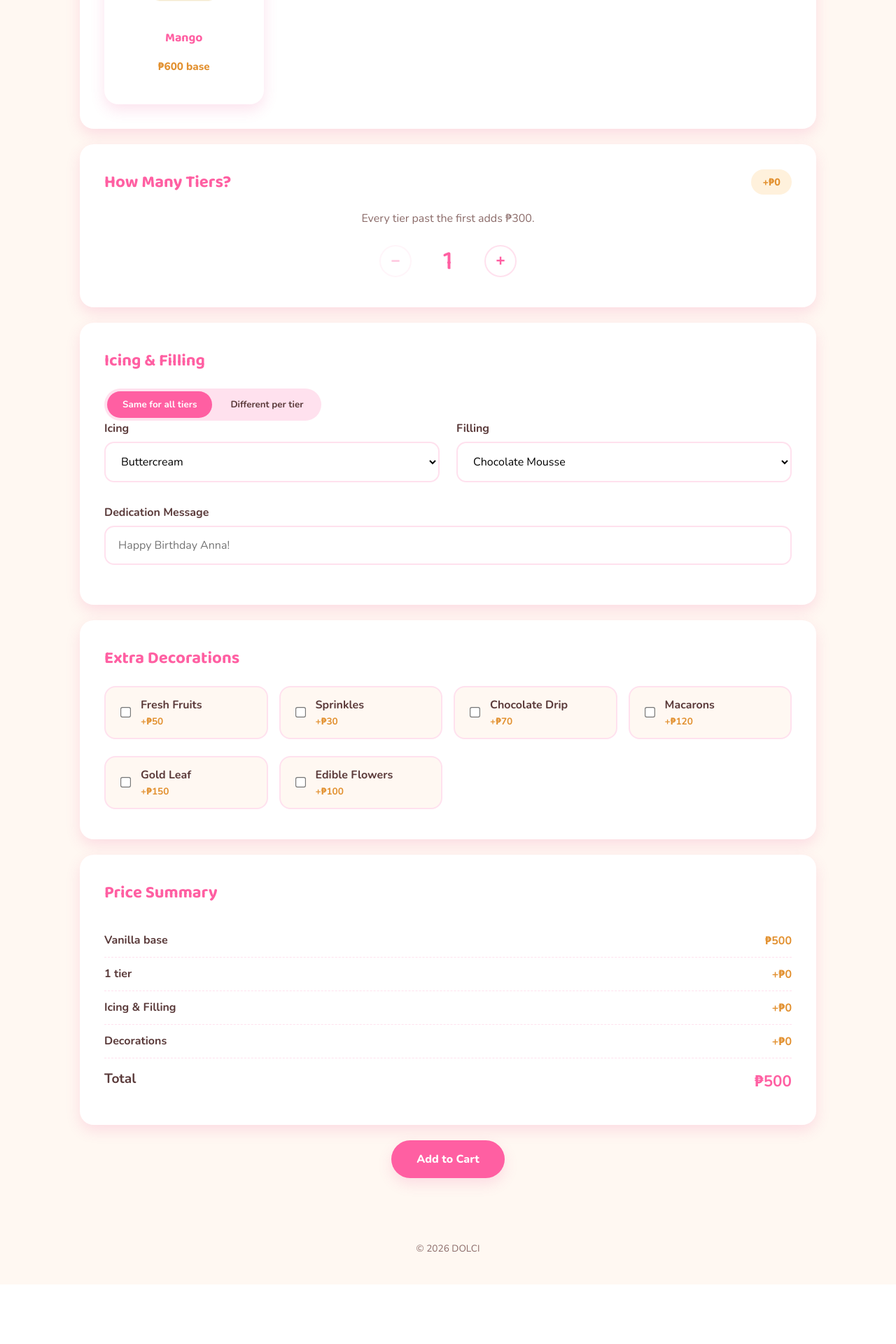
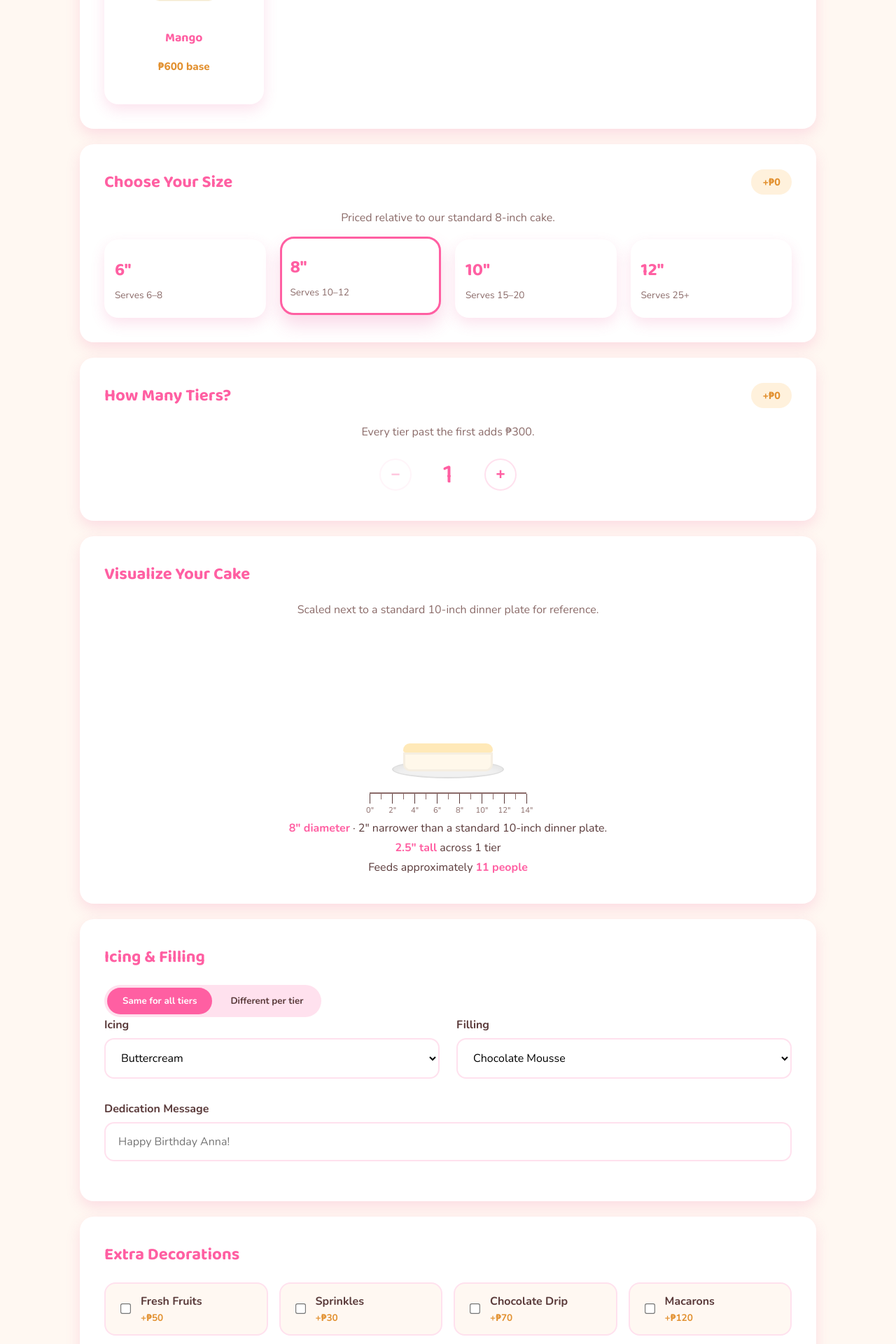
Before and after one commit to brennon24/IM2, a PHP site: page /menu.php in a window 1280 px wide. Shown: the part 770-2690 px from the top of the page at 70% size. Before the commit the page ends 2605 px from the top, so only its background shows below. Run offline with PHP 8.4, Linux system fonts and the light colour scheme; data comes from the database, SQL or seed files in the repository.

Commit message:
added a size comparison feature, have to check admin

```diff
--- a/DOLCIMAIN/backend/update_cart.php
+++ b/DOLCIMAIN/backend/update_cart.php
@@ -19,6 +19,7 @@ if (!$cartId) {
 
 $cakeId = (int) ($data['cakeId'] ?? 0);
 $flavor = $data['flavor'] ?? '';
+$size = $data['size'] ?? '8 inch';
 $layers = (int) ($data['tiers'] ?? 1);
 $icing = is_array($data['icing'] ?? null) ? json_encode($data['icing']) : ($data['icing'] ?? '');
 $filling = is_array($data['filling'] ?? null) ? json_encode($data['filling']) : ($data['filling'] ?? '');
@@ -29,13 +30,14 @@ $totalPrice = (float) ($data['total'] ?? 0);
 // UserID is included in the WHERE clause so a user can only ever edit their own cart rows
 $stmt = $conn->prepare(
     "UPDATE CART
-     SET CakeID = ?, Flavor = ?, Layers = ?, Icing = ?, Filling = ?, Decorations = ?, CakeText = ?, TotalPrice = ?
+     SET CakeID = ?, Flavor = ?, Size = ?, Layers = ?, Icing = ?, Filling = ?, Decorations = ?, CakeText = ?, TotalPrice = ?
      WHERE CartID = ? AND UserID = ?"
 );
 $stmt->bind_param(
-    'isissssdii',
+    'ississssdii',
     $cakeId,
     $flavor,
+    $size,
     $layers,
     $icing,
     $filling,
--- a/DOLCIMAIN/cart.php
+++ b/DOLCIMAIN/cart.php
@@ -129,6 +129,7 @@ function decodeMaybeJson($value)
               </div>
 
               <div class="cart-item-details">
+                <p><strong>Size:</strong> <?= htmlspecialchars($item['Size'] ?? '8 inch') ?></p>
                 <p><strong>Tiers:</strong> <?= (int) $item['Layers'] ?></p>
 
                 <?php if ($isPerLayer): ?>
--- a/DOLCIMAIN/css/style.css
+++ b/DOLCIMAIN/css/style.css
@@ -1330,3 +1330,182 @@ textarea {
   background: #ffe3e3;
   color: #b3261e;
 }
+
+/* =====================================
+   Size Selection
+===================================== */
+
+.size-grid {
+  display: grid;
+  grid-template-columns: repeat(auto-fit, minmax(120px, 1fr));
+  gap: 20px;
+}
+
+.size-card {
+  background: white;
+  border: 3px solid transparent;
+  border-radius: var(--radius-card);
+  box-shadow: var(--shadow-soft);
+  padding: 20px 12px;
+  text-align: center;
+  cursor: pointer;
+  font-family: var(--font-ui);
+  transition: 0.2s;
+  display: flex;
+  flex-direction: column;
+  gap: 6px;
+  pointer-events: auto;
+}
+
+.size-card strong {
+  font-family: var(--font-display);
+  color: var(--pink-bubble);
+  font-size: 1.6rem;
+}
+
+.size-card span {
+  color: var(--cocoa-soft);
+  font-size: 0.85rem;
+}
+
+.size-card:hover {
+  transform: translateY(-4px);
+  border-color: var(--pink-soft);
+}
+
+.size-card.selected {
+  border-color: var(--pink-bubble);
+  transform: translateY(-4px);
+  box-shadow: 0 14px 26px rgba(232, 64, 138, 0.2);
+}
+
+/* =====================================
+   Size Selection
+===================================== */
+
+.size-grid {
+  display: grid;
+  grid-template-columns: repeat(auto-fit, minmax(120px, 1fr));
+  gap: 20px;
+}
+
+.size-card {
+  background: white;
+  border: 3px solid transparent;
+  border-radius: var(--radius-card);
+  box-shadow: var(--shadow-soft);
+  padding: 20px 12px;
+  text-align: center;
+  cursor: pointer;
+  font-family: var(--font-ui);
+  transition: 0.2s;
+  display: flex;
+  flex-direction: column;
+  gap: 6px;
+  pointer-events: auto;
+}
+
+.size-card strong {
+  font-family: var(--font-display);
+  color: var(--pink-bubble);
+  font-size: 1.6rem;
+}
+
+.size-card span {
+  color: var(--cocoa-soft);
+  font-size: 0.85rem;
+}
+
+.size-card:hover {
+  transform: translateY(-4px);
+  border-color: var(--pink-soft);
+}
+
+.size-card.selected {
+  border-color: var(--pink-bubble);
+  transform: translateY(-4px);
+  box-shadow: 0 14px 26px rgba(232, 64, 138, 0.2);
+}
+
+/* =====================================
+   Size Comparison Visualization
+===================================== */
+
+.visual-stage {
+  position: relative;
+  height: 260px;
+  display: flex;
+  align-items: flex-end;
+  justify-content: center;
+  margin-bottom: 20px;
+}
+
+.visual-plate {
+  position: absolute;
+  bottom: 40px;
+  height: 26px;
+  border-radius: 50%;
+  background: #f1f1f1;
+  border: 2px solid #ddd;
+  box-shadow: inset 0 4px 8px rgba(0, 0, 0, 0.05);
+  transition: width 0.25s ease;
+}
+
+.visual-cake-stack {
+  position: absolute;
+  bottom: 50px;
+  display: flex;
+  flex-direction: column;
+  align-items: center;
+  transition: ...;
+}
+
+.tier-wrap {
+  display: flex;
+  flex-direction: column;
+  align-items: stretch;
+  transition: width 0.25s ease;
+}
+
+.visual-ruler {
+  position: absolute;
+  bottom: 0;
+  height: 20px;
+  border-top: 2px solid var(--cocoa-soft);
+}
+
+.ruler-tick {
+  position: absolute;
+  top: 0;
+  width: 1px;
+  height: 8px;
+  background: var(--cocoa-soft);
+}
+
+.ruler-tick.major {
+  height: 14px;
+  background: var(--cocoa);
+}
+
+.ruler-label {
+  position: absolute;
+  top: 16px;
+  left: 50%;
+  transform: translateX(-50%);
+  font-size: 0.7rem;
+  color: var(--cocoa-soft);
+  white-space: nowrap;
+}
+
+.visual-readout {
+  text-align: center;
+}
+
+.readout-line {
+  margin: 6px 0;
+  color: var(--cocoa);
+}
+
+.readout-line strong {
+  color: var(--pink-bubble);
+}
--- a/DOLCIMAIN/menu.php
+++ b/DOLCIMAIN/menu.php
@@ -24,6 +24,7 @@ if (isset($_GET['edit']) && (!empty($_SESSION['user_id']) || !empty($_SESSION['U
             'cakeId' => (int) $row['CakeID'],
             'flavor' => $row['Flavor'],
             'base_price' => null, // resolved client-side from the matching flavor card
+            'size' => $row['Size'] ?? '8 inch',
             'tiers' => (int) $row['Layers'],
             'icing' => $isPerLayer ? $decodedIcing : $row['Icing'],
             'filling' => $isPerLayer ? $decodedFilling : $row['Filling'],
@@ -171,6 +172,38 @@ if (isset($_GET['edit']) && (!empty($_SESSION['user_id']) || !empty($_SESSION['U
 
       <br />
 
+      <!-- Size -->
+      <section class="card">
+        <div class="section-header">
+          <h2 class="section-title">Choose Your Size</h2>
+          <span class="price-tag" id="sizePriceTag">+₱0</span>
+        </div>
+        <p class="page-subtitle" style="margin-bottom: 20px">
+          Priced relative to our standard 8-inch cake.
+        </p>
+
+        <div class="size-grid" id="sizeGrid">
+          <button type="button" class="size-card" data-diameter="6" data-price="-100">
+            <strong>6"</strong>
+            <span>Serves 6–8</span>
+          </button>
+          <button type="button" class="size-card selected" data-diameter="8" data-price="0">
+            <strong>8"</strong>
+            <span>Serves 10–12</span>
+          </button>
+          <button type="button" class="size-card" data-diameter="10" data-price="250">
+            <strong>10"</strong>
+            <span>Serves 15–20</span>
+          </button>
+          <button type="button" class="size-card" data-diameter="12" data-price="500">
+            <strong>12"</strong>
+            <span>Serves 25+</span>
+          </button>
+        </div>
+      </section>
+
+      <br />
+
       <!-- Tiers -->
       <section class="card">
         <div class="section-header">
@@ -188,6 +221,26 @@ if (isset($_GET['edit']) && (!empty($_SESSION['user_id']) || !empty($_SESSION['U
           <span class="tier-count" id="tierCount">1</span>
           <button type="button" id="tierPlus" aria-label="Add a tier">+</button>
         </div>
+      </section>
+
+      <br />
+
+      <!-- Size Comparison Visualization -->
+      <section class="card">
+        <div class="section-header">
+          <h2 class="section-title">Visualize Your Cake</h2>
+        </div>
+        <p class="page-subtitle" style="margin-bottom: 10px">
+          Scaled next to a standard 10-inch dinner plate for reference.
+        </p>
+
+        <div class="visual-stage">
+          <div class="visual-plate" id="visualPlate"></div>
+          <div class="visual-cake-stack" id="visualCakeStack"></div>
+          <div class="visual-ruler" id="visualRuler"></div>
+        </div>
+
+        <div class="visual-readout" id="visualReadout"></div>
       </section>
 
       <br />
@@ -295,6 +348,10 @@ if (isset($_GET['edit']) && (!empty($_SESSION['user_id']) || !empty($_SESSION['U
           <span class="amount" id="summaryFlavorPrice">₱500</span>
         </div>
         <div class="price-line">
+          <span id="summarySizeLabel">8" size</span>
+          <span class="amount" id="summarySizePrice">+₱0</span>
+        </div>
+        <div class="price-line">
           <span id="summaryTierLabel">1 tier</span>
           <span class="amount" id="summaryTierPrice">+₱0</span>
         </div>
```
Also changed, not shown: DOLCIMAIN/backend/add_to_cart.php (+5 -3 lines), DOLCIMAIN/js/menu.js (+167 -1 lines).
